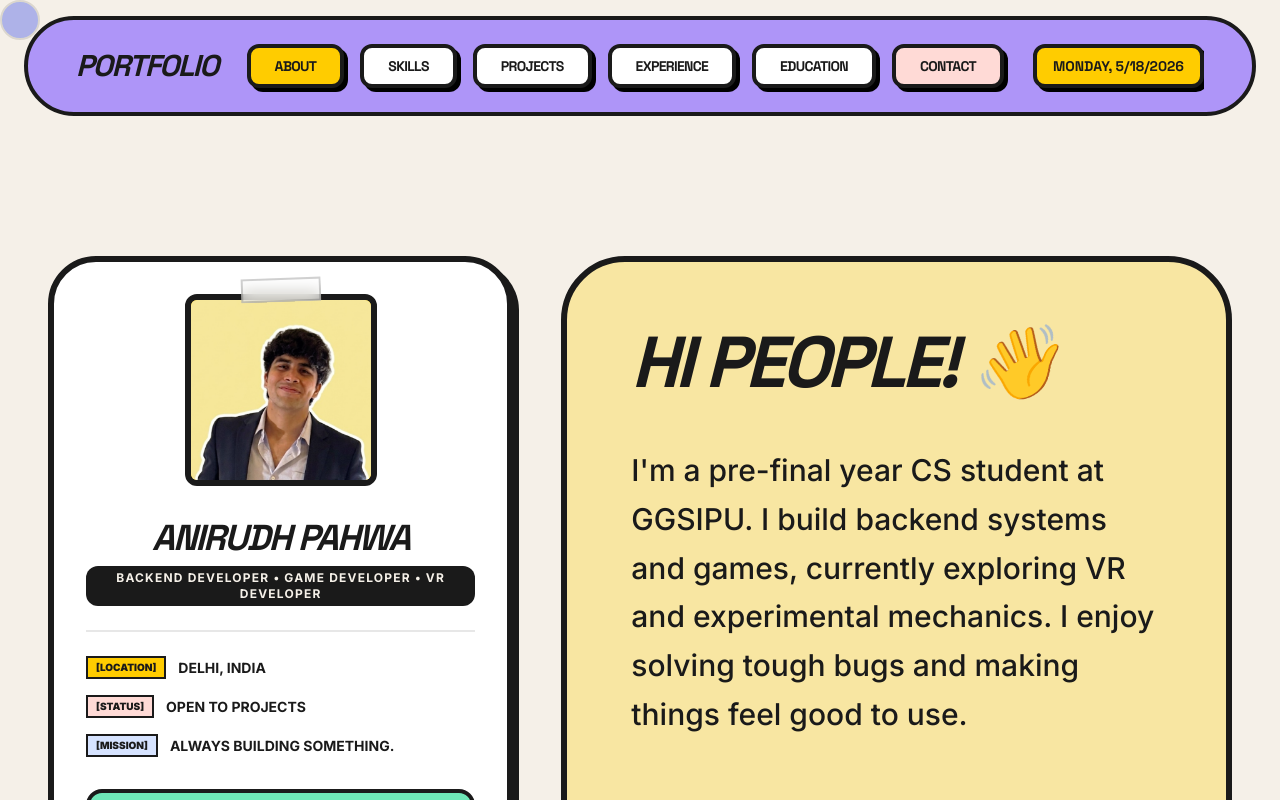
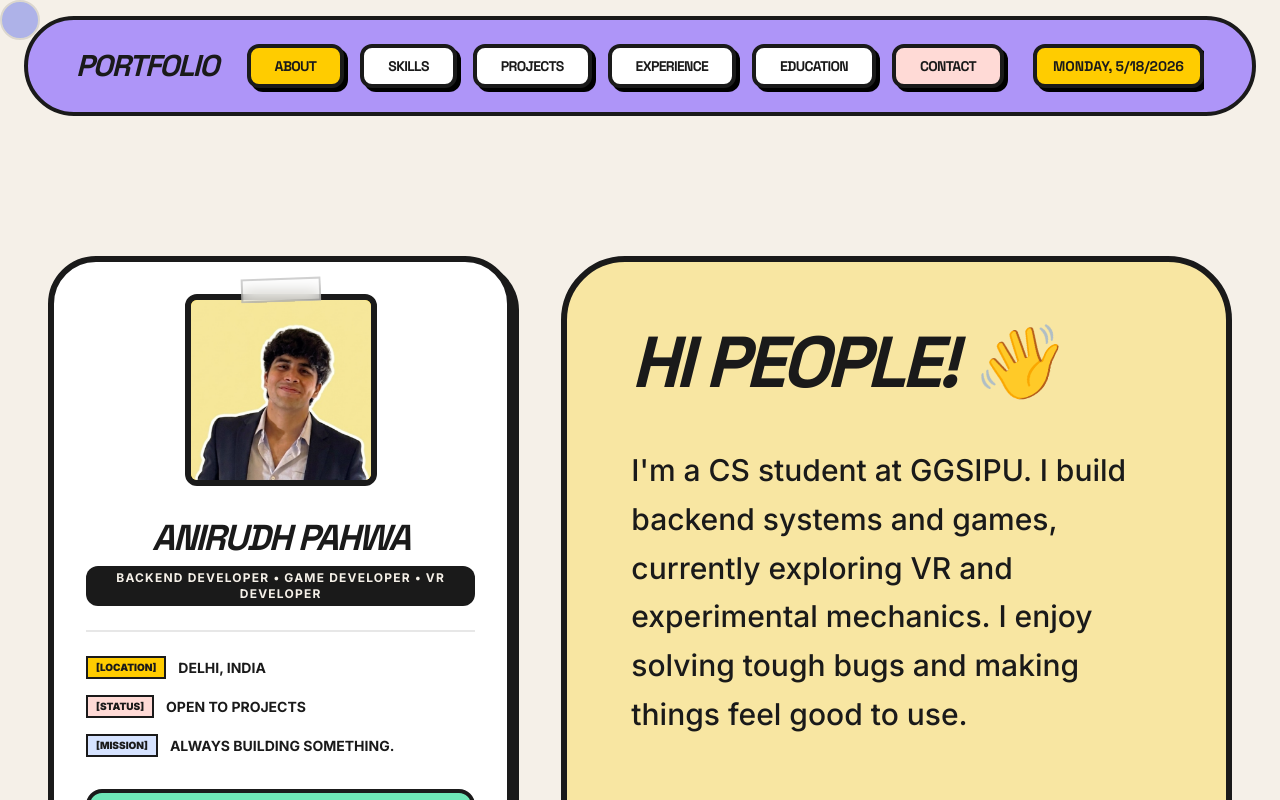
Before and after one commit to Anirudhpahwa/MyPortfolio, a Next.js app: page / in a window 1280 px wide. Shown: the top 800 px of the page. Built offline with nearby package versions, Linux system fonts and the light colour scheme.

Commit message:
Remove 'pre-final year' from About section bio

```diff
--- a/src/components/HeroSection.tsx
+++ b/src/components/HeroSection.tsx
@@ -133,7 +133,7 @@ export default function HeroSection({
             </h1>
             <div className="space-y-8">
               <p className="text-2xl md:text-3xl font-medium leading-relaxed">
-                I&apos;m a pre-final year CS student at GGSIPU. I build backend systems and games, currently exploring VR and experimental mechanics. I enjoy solving tough bugs and making things feel good to use.
+                I&apos;m a CS student at GGSIPU. I build backend systems and games, currently exploring VR and experimental mechanics. I enjoy solving tough bugs and making things feel good to use.
               </p>
 
               {/* Availability badge */}
```
